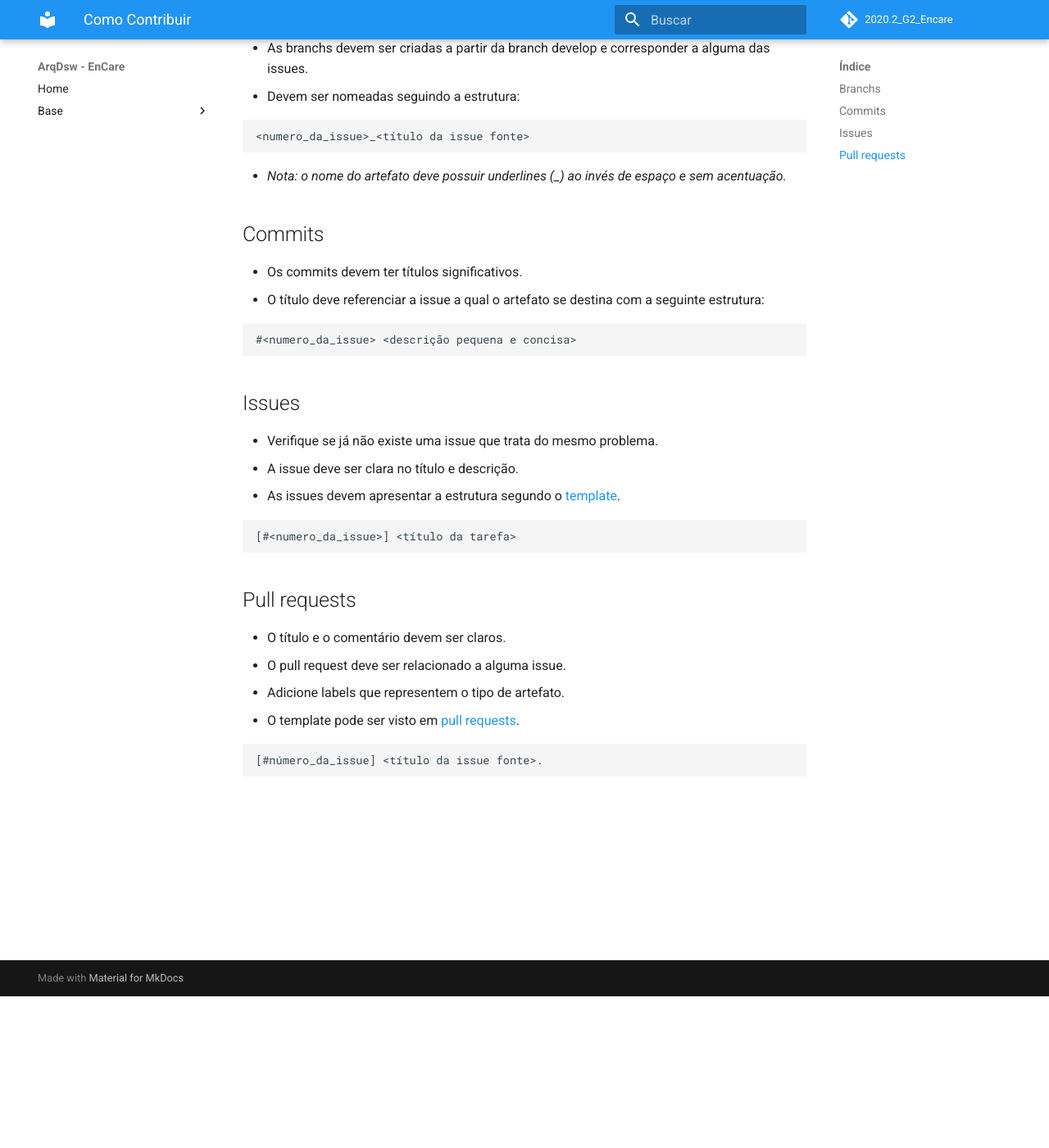
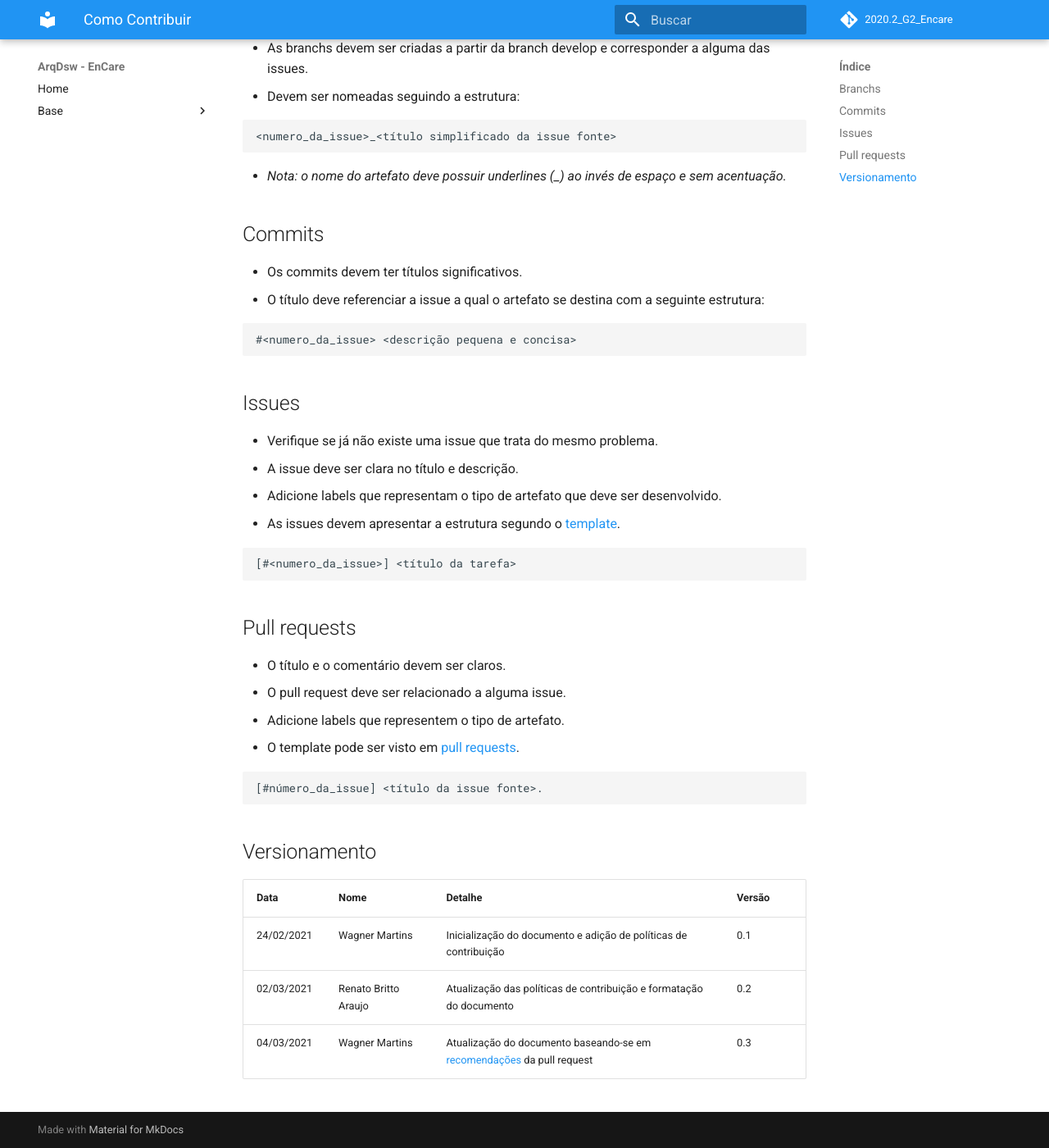
Before and after one commit to UnBArqDsw2020-2/2020.2_G2_Encare, an MkDocs documentation site: the page built from docs/Base/iniciativas_extras/CONTRIBUTING.md, in a window 1280 px wide and 1400 px high, scrolled down 185 px. Shown: the whole window at 82% size. Built offline with MkDocs 1.6.1 and Material for MkDocs 9.7.7, drawn with Linux system fonts in a browser that asks for light colours; comment, search, counter and statistics services are not loaded.

Commit message:
#4 Atualização do documento baseada em recomendações da PR

````diff
--- a/docs/Base/iniciativas_extras/CONTRIBUTING.md
+++ b/docs/Base/iniciativas_extras/CONTRIBUTING.md
@@ -6,7 +6,7 @@
 * Devem ser nomeadas seguindo a estrutura:
 
 ```
-<numero_da_issue>_<título da issue fonte>
+<numero_da_issue>_<título simplificado da issue fonte>
 ```
 
 * *Nota: o nome do artefato deve possuir underlines (_) ao invés de espaço e sem acentuação.*
@@ -24,6 +24,7 @@
 
 * Verifique se já não existe uma issue que trata do mesmo problema.
 * A issue deve ser clara no título e descrição.
+* Adicione labels que representam o tipo de artefato que deve ser desenvolvido.
 * As issues devem apresentar a estrutura segundo o [template](issues.md).
 
 ```
@@ -40,3 +41,12 @@
 ```
 [#número_da_issue] <título da issue fonte>.
 ```
+
+
+## Versionamento
+
+| Data | Nome | Detalhe | Versão |
+|------|------|---------|--------|
+| 24/02/2021 | Wagner Martins | Inicialização do documento e adição de políticas de contribuição | 0.1 |
+| 02/03/2021 | Renato Britto Araujo | Atualização das políticas de contribuição e formatação do documento | 0.2 |
+| 04/03/2021 | Wagner Martins | Atualização do documento baseando-se em [recomendações](https://github.com/UnBArqDsw2020-2/2020.2_G2_Encare/pull/37#issuecomment-789908795) da pull request | 0.3
````
